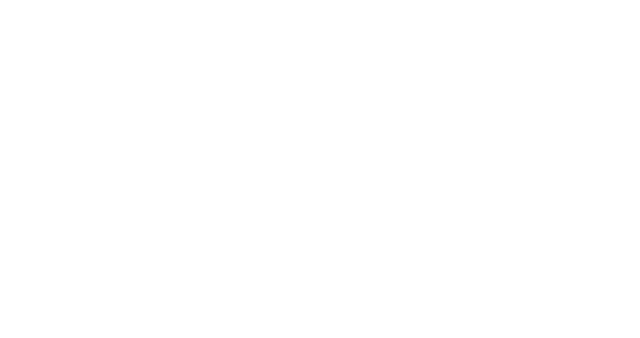
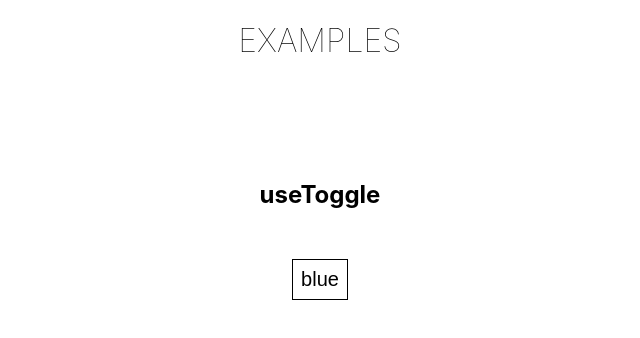
Before and after one commit to rayonnant/res-school-react-user-hooks, a React (Create React App) app: page / in a window 1280 px wide. Shown: the top 338 px of the page, without its empty margins (320-960 px from the left). Built offline with nearby package versions, Linux system fonts and the light colour scheme.

Commit message:
feat: implemented useToggle and provide an example of its usage

```diff
--- a/src/App.tsx
+++ b/src/App.tsx
@@ -1,8 +1,12 @@
 import React from 'react'
+import {UsageOfUseToggle} from './components/UsageOfUseToggle'
 
 function App() {
   return (
       <div className="App">
+          <h1>EXAMPLES</h1>
+          <h2 className='heading'>useToggle</h2>
+          <UsageOfUseToggle/>
       </div>
   )
 }
--- /dev/null
+++ b/src/components/UsageOfUseToggle.tsx
@@ -0,0 +1,12 @@
+import React from 'react'
+import {useToggle} from '../hooks/useToggle'
+
+export const UsageOfUseToggle: React.FC = () => {
+    const [value, toggle] = useToggle(['blue', 'orange', 'cyan', 'teal'])
+
+    return (
+        <button onClick={() => toggle()} className='example'>
+            {value}
+        </button>
+    )
+}
--- /dev/null
+++ b/src/hooks/useToggle.ts
@@ -0,0 +1,88 @@
+import {useState} from 'react'
+
+type Primitive = number | string | boolean
+
+type ReturnValue = [
+    Primitive,
+    (v?: Primitive) => void
+]
+
+type Props = undefined | Primitive | Primitive[]
+
+type UseToggle = (props?: Props) => ReturnValue
+
+
+const initialSetup = (prop: Props) => {
+    if (prop !== undefined) {
+        if (Array.isArray(prop)) {
+            if (prop.length > 0) {
+                return {
+                    initial: prop,
+                    result: prop[0],
+                    idx: 0
+                }
+            } else {
+                return {
+                    initial: true,
+                    result: true,
+                    idx: 0
+                }
+            }
+        }
+        else {
+            return {
+                initial: prop,
+                result: prop,
+                idx: 0
+            }
+        }
+    } else {
+        return {
+            initial: true,
+            result: true,
+            idx: 0
+        }
+    }
+}
+
+
+export const useToggle: UseToggle = (props: Props): ReturnValue => {
+    const [state, setState] = useState(() => initialSetup(props))
+
+    const toggle = (val?: Primitive) => {
+        if (val === undefined) {
+            if (Array.isArray(state.initial)) {
+                if (state.idx + 1 < state.initial.length) {
+                    setState(oldState => ({
+                        ...oldState,
+                        result: Array.isArray(oldState.initial) ? oldState.initial[oldState.idx + 1] : oldState.initial,
+                        idx: Array.isArray(oldState.initial) ? oldState.idx + 1 : oldState.idx
+                    }))
+                } else {
+                    setState(oldState => ({
+                        ...oldState,
+                        result: Array.isArray(oldState.initial) ? oldState.initial[0] : oldState.result,
+                        idx: 0
+                    }))
+                }
+            }
+            if (typeof state.initial === 'boolean') {
+                setState(oldState => ({
+                    ...oldState,
+                    result: !oldState.result,
+                    idx: 0
+                }))
+            }
+        } else {
+            setState(oldState => ({
+                ...oldState,
+                initial: val,
+                result: val,
+                idx: 0
+            }))
+        }
+        console.log(state.result)
+    }
+
+    return [state.result.toString(), toggle]
+}
```
Also changed, not shown: 1 other file (tests, documents, lock files or other folders).
